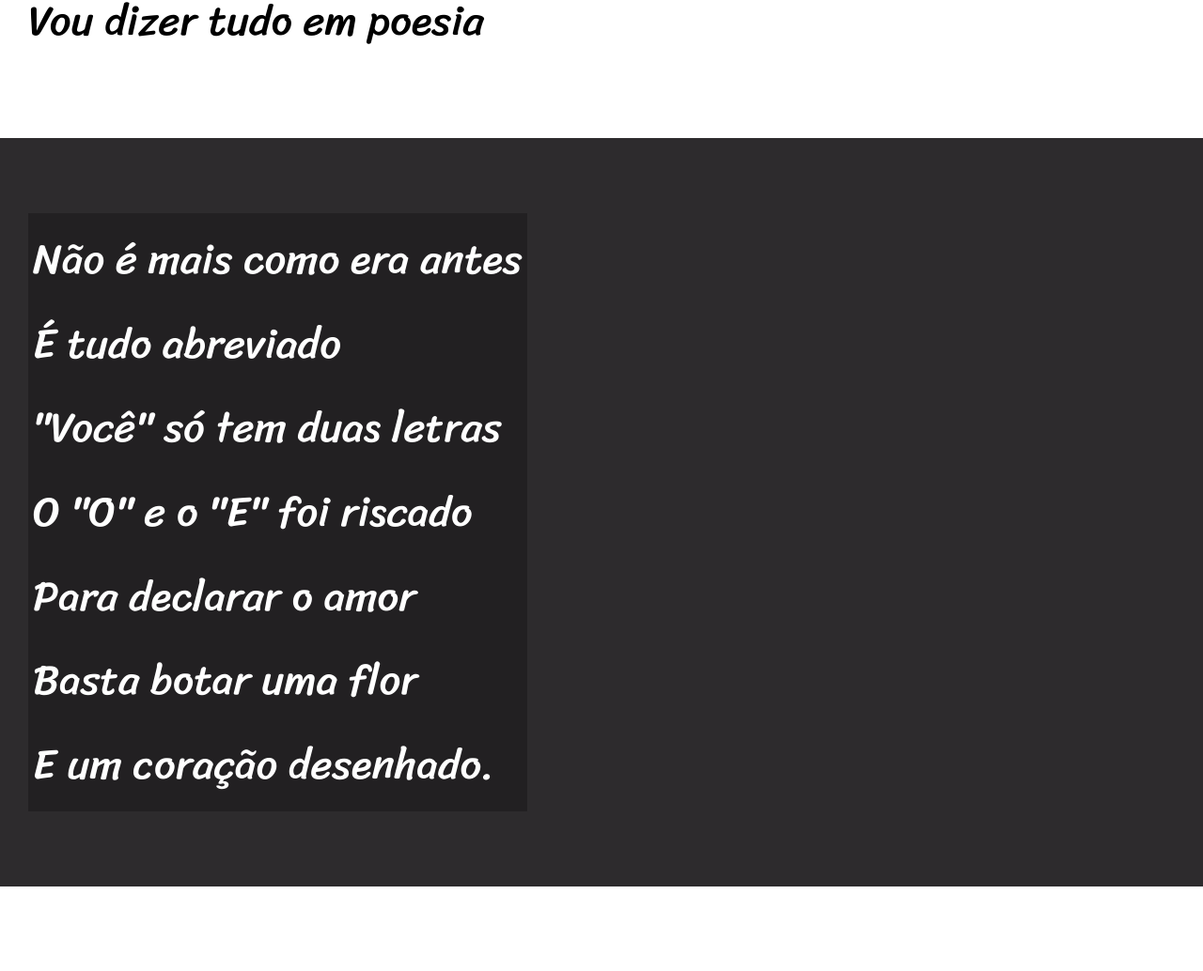
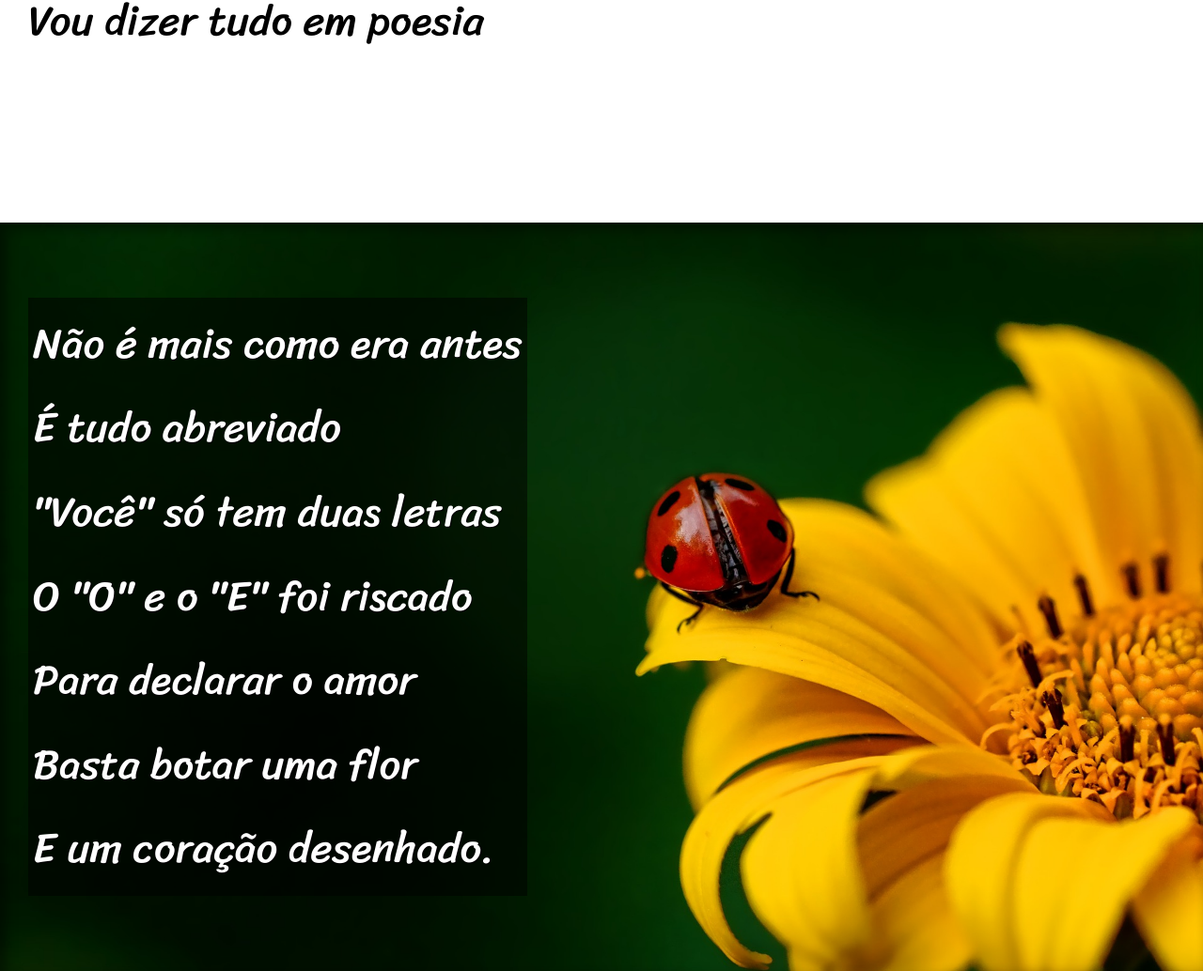
Before and after one commit to MatheusClaubert/trilha-do-frontend, a plain HTML site: page desafiomod3/index.html in a window 1280 px wide. Shown: the part 900-1934 px from the top of the page at 94% size. Drawn offline with Linux system fonts and the light colour scheme.

Commit message:
projeto finalizado

```diff
--- a/desafiomod3/index.html
+++ b/desafiomod3/index.html
@@ -25,7 +25,7 @@
                 Vou dizer tudo em poesia <br>
             </p>
         </section>
-        <section class="imagem">
+        <section class="imagem" id="img01">
             <p>
                 Não é mais como era antes <br>
                 É tudo abreviado <br>
@@ -45,7 +45,8 @@
                 Agora é .com <br>
                 Se o saite é muito bom <br>
                 Ele vale um alto preço. <br>
-
+            </p>
+            <p>
                 Pra piorar a liguagem <br>
                 O emoticom é um risco <br>
                 Tem símbolo para tudo <br>
@@ -53,10 +54,9 @@
                 Um beijo significa <br>
                 Pra entender como fica <br>
                 Decifre esse rabisco. <br>
-
             </p>
         </section>
-        <section class="imagem">
+        <section class="imagem" id="img02">
             <p>
                 Tenho saudade das cartas<br>
                 Escritas com a própria mão<br>
@@ -76,7 +76,8 @@
                 Abriu outro aplicativo<br>
                 O mundo ficou cativo<br>
                 Da tecnologia do agora.<br>
-
+            </p>
+            <p>
                 Felizmente, pra orar<br>
                 Não precisa de internet<br>
                 Deus escuta todo mundo<br>
--- a/desafiomod3/styles/style.css
+++ b/desafiomod3/styles/style.css
@@ -47,6 +47,9 @@ section{
     font-family: var(--fonte3);
     font-size: 3.5vw;
 }
+section > p {
+    padding-bottom: 2em;
+}
 section.normal{
     background-color: white;
     color: black;
@@ -54,12 +57,25 @@ section.normal{
 section.imagem{
     background-color: rgb(45, 43, 45);
     color: white;
+    box-shadow: inset 6px 6px 13px 0px rgba(0, 0, 0, 0.473);
+    background-size: cover;
+    background-attachment: fixed;
+    background-position: right center;
 }
 section.imagem > p{
-    background-color: rgba(0, 0, 0, 0.253);
+    background-color: rgba(0, 0, 0, 0.514);
     display: inline-block;
     padding: 5px;
+    text-shadow: 1px 1px 0px black;
+
 }
+section#img01{
+    background-image: url(/desafiomod3/imagens/background001.jpg);
+}
+section#img02{
+    background-image: url(/desafiomod3/imagens/background002.jpg);
+}
+
 footer {
     background-color: black;
     text-align: center;
```
